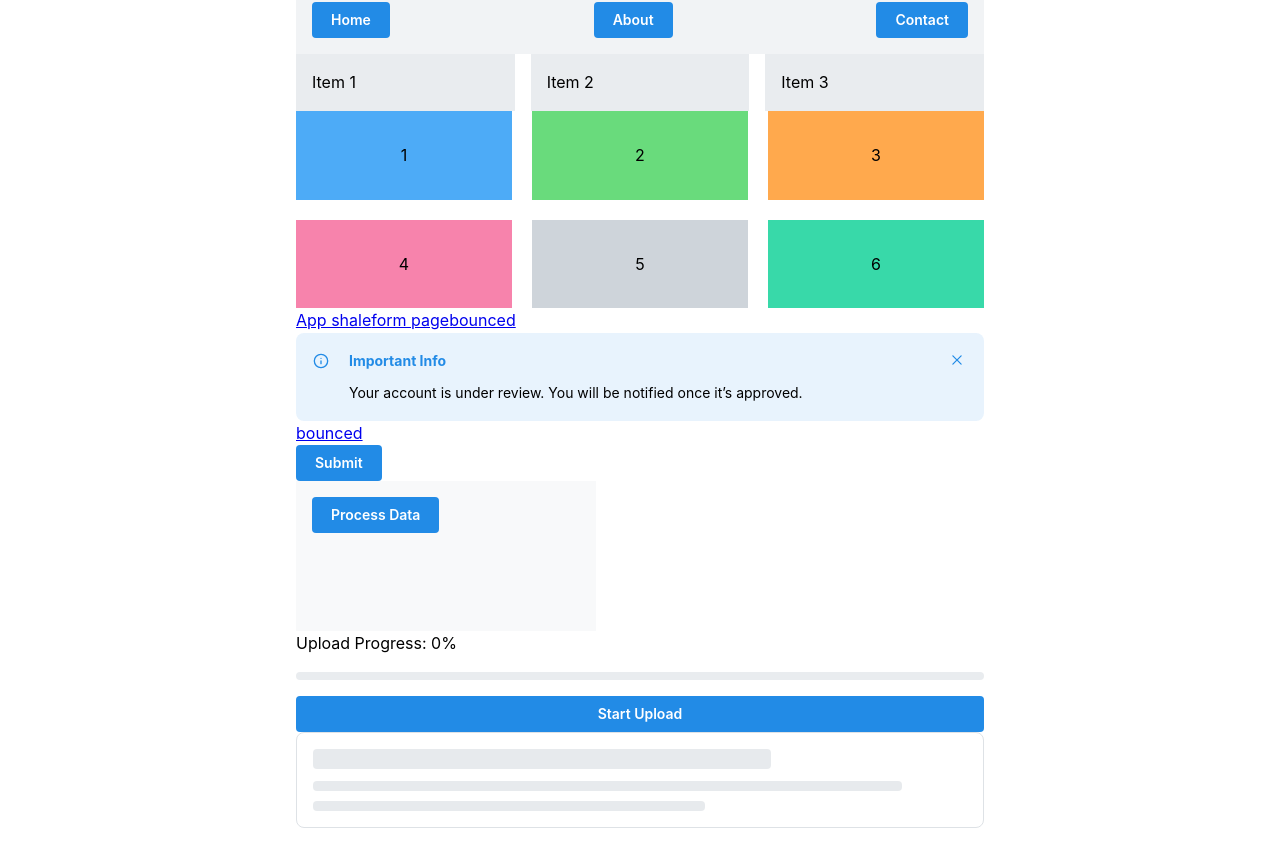
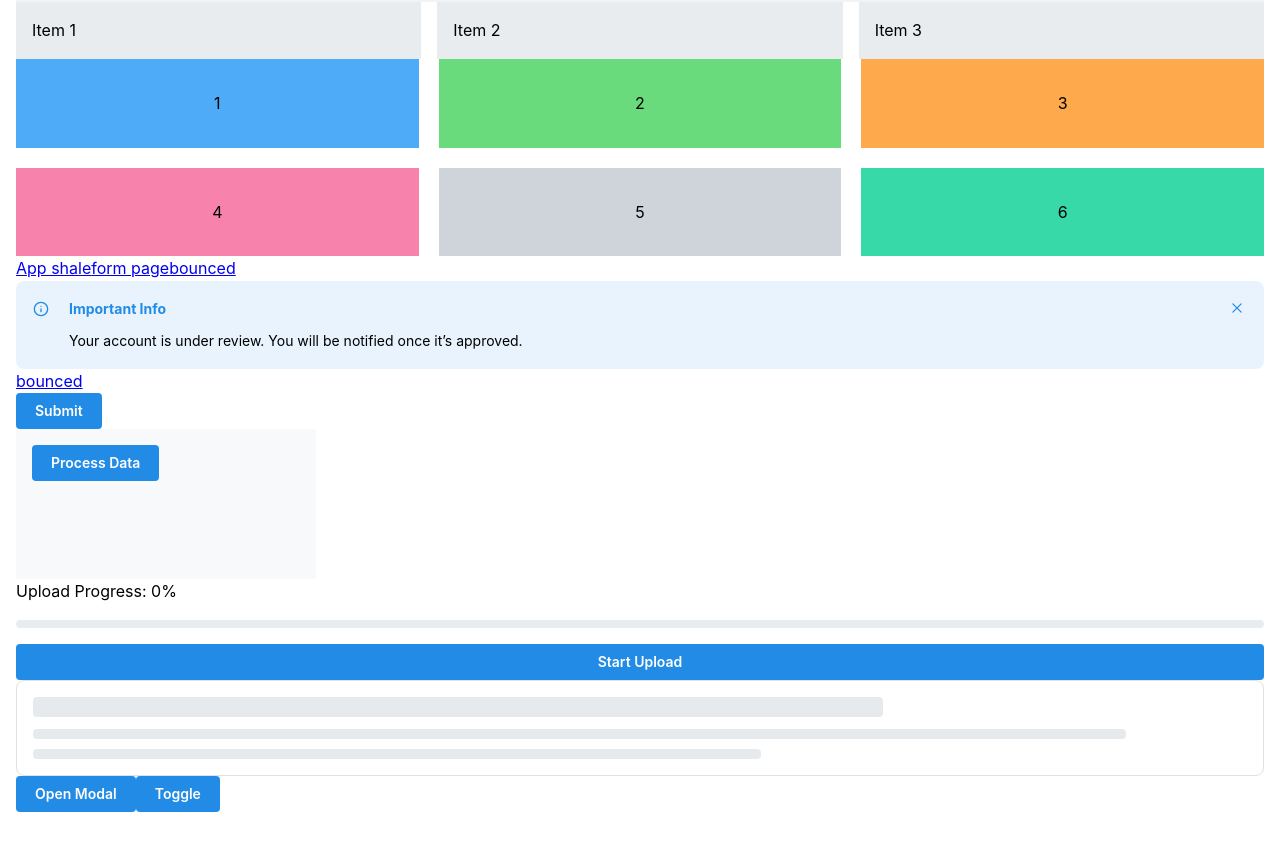
Before and after one commit to bonsii2/mantine-project, a Next.js app: page / in a window 1280 px wide. Shown: the part 418-1278 px from the top of the page. Built offline with nearby package versions, Linux system fonts and the light colour scheme.

Commit message:
i add cutom hooks useDiscloser joos

```diff
--- /dev/null
+++ b/src/app/CustomHooks/useDisclosure/page.tsx
@@ -0,0 +1,17 @@
+import { useDisclosure } from "@mantine/hooks";
+import { Button, Modal } from "@mantine/core";
+
+export default function Demo() {
+  const [opened, { open, close, toggle }] = useDisclosure(false);
+
+  return (
+    <>
+      <Modal opened={opened} onClose={close} title="Hello Mantine">
+        <p>This is your modal content</p>
+      </Modal>
+
+      <Button onClick={open}>Open Modal</Button>
+      <Button onClick={toggle}>Toggle</Button>
+    </>
+  );
+}
--- a/src/app/page.tsx
+++ b/src/app/page.tsx
@@ -11,6 +11,7 @@ import Loader from '@/app/feedBackComponent/Loader/page'
 import LoadingOverlay from '@/app/feedBackComponent/LoadingOverlay/page'
 import Progress from '@/app/feedBackComponent/Progress/page'
 import Skeleton from '@/app/feedBackComponent/skeleton/page'
+import UseDisclosure from '@/app/CustomHooks/useDisclosure/page'
 
 export default function HomePage() {
   const handleClick = () => {
@@ -23,7 +24,7 @@ export default function HomePage() {
   })
   }
   return (
-    <Container size="sm" py="xl">
+    <Container size={'100%'} py="xl">
       <Title order={2}>Hello Mantine + Next.js (App Router) 👋</Title>
       <Button mt="md" color="blue" onClick={() => alert("Button clicked")}>
         Click me
@@ -86,6 +87,7 @@ export default function HomePage() {
       <LoadingOverlay/>
       <Progress />
       <Skeleton />
+      <UseDisclosure />
     </Container>
   );
 }
```
